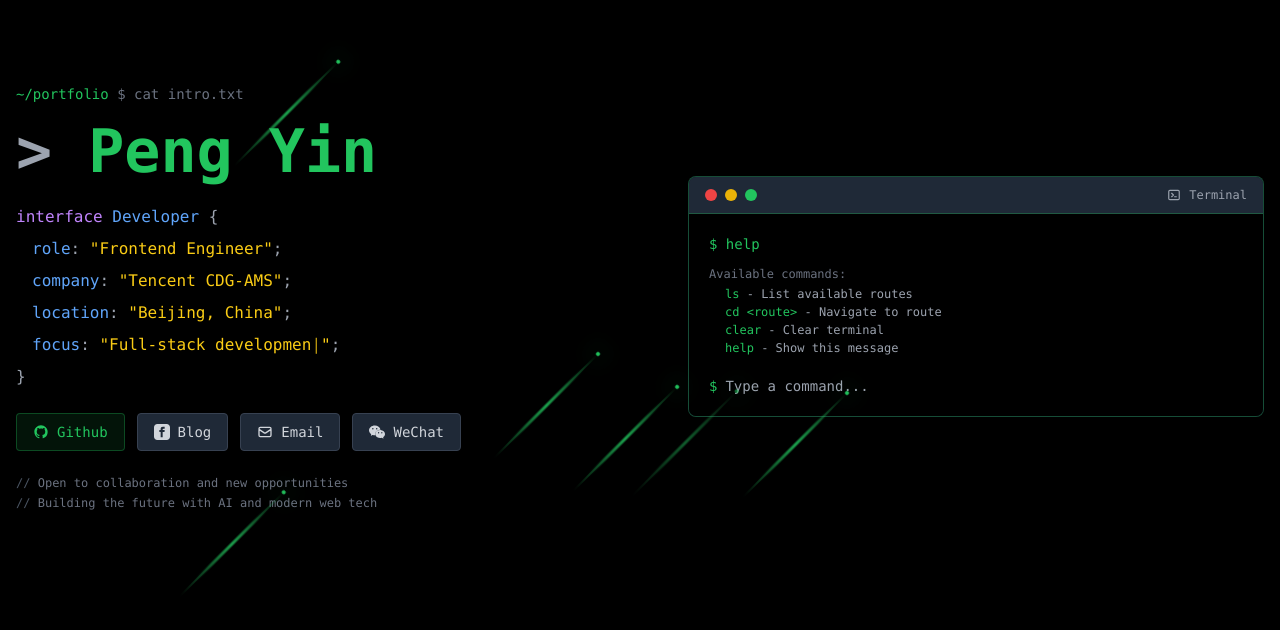
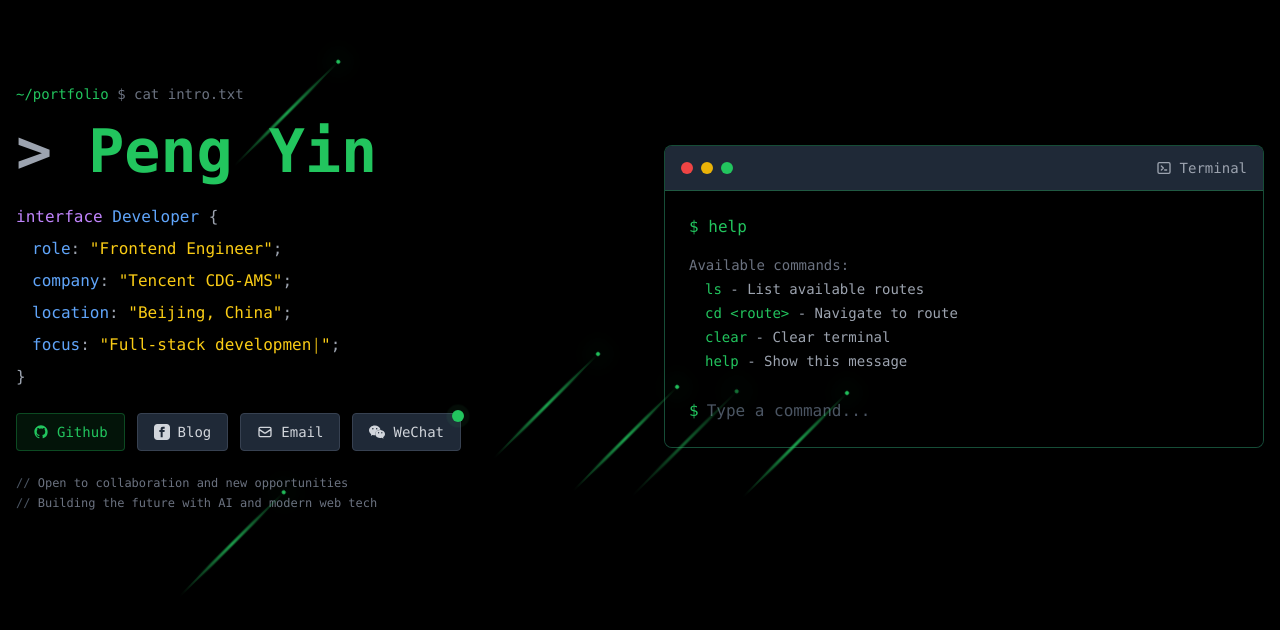
Before and after one commit to peng-yin/note, a Next.js app: page / in a window 1280 px wide. Shown: the part 104-734 px from the top of the page. Built offline with nearby package versions, Linux system fonts and the light colour scheme.

Commit message:
feat: update

```diff
--- a/app/globals.css
+++ b/app/globals.css
@@ -33,10 +33,29 @@
   background: #444;
 }
 
+/* Terminal input cursor */
+input[type="text"]:focus {
+  caret-color: #22c55e;
+}
+
+input[type="text"]::placeholder {
+  color: #4b5563;
+}
+
+/* Make caret thicker */
+@supports (caret-shape: block) {
+  input[type="text"] {
+    caret-shape: block;
+  }
+}
+
 /* Shooting stars animation */
 @keyframes shooting-star {
   0% {
     transform: translateX(0) translateY(0) rotate(-45deg);
+    opacity: 0;
+  }
+  5% {
     opacity: 1;
   }
   70% {
@@ -55,7 +74,9 @@
   background: rgba(34, 197, 94, 1);
   border-radius: 50%;
   box-shadow: 0 0 20px rgba(34, 197, 94, 1), 0 0 40px rgba(34, 197, 94, 0.5);
-  animation: shooting-star 3s linear infinite;
+  transform: rotate(-45deg);
+  opacity: 0;
+  will-change: transform, opacity;
 }
 
 .shooting-star::before {
@@ -73,41 +94,41 @@
 .shooting-star:nth-child(1) {
   top: 10%;
   right: 10%;
+  animation: shooting-star 3s linear infinite;
   animation-delay: 0s;
-  animation-duration: 3s;
 }
 
 .shooting-star:nth-child(2) {
   top: 20%;
   right: 30%;
+  animation: shooting-star 2.5s linear infinite;
   animation-delay: 1.5s;
-  animation-duration: 2.5s;
 }
 
 .shooting-star:nth-child(3) {
   top: 30%;
   right: 50%;
+  animation: shooting-star 3.5s linear infinite;
   animation-delay: 3s;
-  animation-duration: 3.5s;
 }
 
 .shooting-star:nth-child(4) {
   top: 40%;
   right: 20%;
+  animation: shooting-star 2.8s linear infinite;
   animation-delay: 4.5s;
-  animation-duration: 2.8s;
 }
 
 .shooting-star:nth-child(5) {
   top: 15%;
   right: 70%;
+  animation: shooting-star 3.2s linear infinite;
   animation-delay: 2s;
-  animation-duration: 3.2s;
 }
 
 .shooting-star:nth-child(6) {
   top: 50%;
   right: 40%;
+  animation: shooting-star 2.7s linear infinite;
   animation-delay: 5s;
-  animation-duration: 2.7s;
 }
--- a/app/page.tsx
+++ b/app/page.tsx
@@ -1,7 +1,6 @@
 'use client'
 
 import { useState, useEffect } from 'react'
-import Image from 'next/image'
 
 export default function Home() {
   const [terminalInput, setTerminalInput] = useState('')
@@ -128,8 +127,8 @@
               </div>
 
               <div className="bg-white p-4 rounded-lg inline-block mb-4">
-                <Image
-                  src="/wechat-qr.jpg"
+                <img
+                  src="/note/wechat-qr.jpg"
                   alt="WeChat QR Code"
                   width={280}
                   height={280}
@@ -219,12 +218,17 @@
                 </a>
                 <button
                   onClick={() => setShowWeChatModal(true)}
-                  className="group inline-flex items-center gap-2 px-4 py-2 bg-gray-800 hover:bg-gray-700 text-gray-300 rounded border border-gray-700 hover:border-gray-600 transition-all font-mono text-sm"
+                  className="group inline-flex items-center gap-2 px-4 py-2 bg-gray-800 hover:bg-gray-700 text-gray-300 rounded border border-gray-700 hover:border-gray-600 transition-all font-mono text-sm relative"
+                  title="Click to view WeChat QR code"
                 >
                   <svg className="w-4 h-4" fill="currentColor" viewBox="0 0 24 24">
                     <path d="M8.691 2.188C3.891 2.188 0 5.476 0 9.53c0 2.212 1.17 4.203 3.002 5.55a.59.59 0 0 1 .213.665l-.39 1.48c-.019.07-.048.141-.048.213 0 .163.13.295.29.295a.326.326 0 0 0 .167-.054l1.903-1.114a.864.864 0 0 1 .717-.098 10.16 10.16 0 0 0 2.837.403c.276 0 .543-.027.811-.05-.857-2.578.157-4.972 1.932-6.446 1.703-1.415 3.882-1.98 5.853-1.838-.576-3.583-4.196-6.348-8.596-6.348zM5.785 5.991c.642 0 1.162.529 1.162 1.18a1.17 1.17 0 0 1-1.162 1.178A1.17 1.17 0 0 1 4.623 7.17c0-.651.52-1.18 1.162-1.18zm5.813 0c.642 0 1.162.529 1.162 1.18a1.17 1.17 0 0 1-1.162 1.178 1.17 1.17 0 0 1-1.162-1.178c0-.651.52-1.18 1.162-1.18zm5.34 2.867c-1.797-.052-3.746.512-5.28 1.786-1.72 1.428-2.687 3.72-1.78 6.22.942 2.453 3.666 4.229 6.884 4.229.826 0 1.622-.12 2.361-.336a.722.722 0 0 1 .598.082l1.584.926a.272.272 0 0 0 .14.047c.134 0 .24-.111.24-.247 0-.06-.023-.12-.038-.177l-.327-1.233a.582.582 0 0 1-.023-.156.49.49 0 0 1 .201-.398C23.024 18.48 24 16.82 24 14.98c0-3.21-2.931-5.837-6.656-6.088V8.89c-.135-.01-.27-.027-.407-.03zm-2.53 3.274c.535 0 .969.44.969.982a.976.976 0 0 1-.969.983.976.976 0 0 1-.969-.983c0-.542.434-.982.969-.982zm4.844 0c.535 0 .969.44.969.982a.976.976 0 0 1-.969.983.976.976 0 0 1-.969-.983c0-.542.434-.982.969-.982z"/>
                   </svg>
                   <span className="group-hover:translate-x-0.5 transition-transform">WeChat</span>
+                  <span className="absolute -top-1 -right-1 flex h-3 w-3">
+                    <span className="animate-ping absolute inline-flex h-full w-full rounded-full bg-green-400 opacity-75"></span>
+                    <span className="relative inline-flex rounded-full h-3 w-3 bg-green-500"></span>
+                  </span>
                 </button>
               </div>
 
@@ -238,29 +242,29 @@
 
           {/* Right Section - Terminal */}
           <div className="flex items-center justify-center lg:justify-end">
-            <div className="w-full max-w-xl">
+            <div className="w-full max-w-2xl">
               <div className="bg-gray-900 rounded-lg shadow-2xl overflow-hidden border border-green-500/30">
-                <div className="bg-gray-800 px-4 py-2.5 flex items-center justify-between border-b border-green-500/30">
+                <div className="bg-gray-800 px-4 py-3 flex items-center justify-between border-b border-green-500/30">
                   <div className="flex gap-2">
                     <div className="w-3 h-3 rounded-full bg-red-500"></div>
                     <div className="w-3 h-3 rounded-full bg-yellow-500"></div>
                     <div className="w-3 h-3 rounded-full bg-green-500"></div>
                   </div>
-                  <div className="text-xs text-gray-400 font-mono flex items-center gap-2">
-                    <svg className="w-3.5 h-3.5" fill="none" stroke="currentColor" viewBox="0 0 24 24">
+                  <div className="text-sm text-gray-400 font-mono flex items-center gap-2">
+                    <svg className="w-4 h-4" fill="none" stroke="currentColor" viewBox="0 0 24 24">
                       <path strokeLinecap="round" strokeLinejoin="round" strokeWidth={2} d="M8 9l3 3-3 3m5 0h3M5 20h14a2 2 0 002-2V6a2 2 0 00-2-2H5a2 2 0 00-2 2v12a2 2 0 002 2z" />
                     </svg>
                     Terminal
                   </div>
                 </div>
 
-                <div className="bg-black p-5 font-mono text-sm">
-                  <div className="text-green-500 mb-3">
+                <div className="bg-black p-6 font-mono text-base">
+                  <div className="text-green-500 mb-4 text-base">
                     $ help
                   </div>
-                  <div className="text-gray-400 space-y-1 mb-3">
-                    <div className="text-gray-500 text-xs">Available commands:</div>
-                    <div className="pl-4 text-xs space-y-0.5">
+                  <div className="text-gray-400 space-y-1 mb-4">
+                    <div className="text-gray-500 text-sm">Available commands:</div>
+                    <div className="pl-4 text-sm space-y-1">
                       <div><span className="text-green-500">ls</span> - List available routes</div>
                       <div><span className="text-green-500">cd &lt;route&gt;</span> - Navigate to route</div>
                       <div><span className="text-green-500">clear</span> - Clear terminal</div>
@@ -268,7 +272,7 @@
                     </div>
                   </div>
 
-                  <div className="space-y-1 mb-2 max-h-40 overflow-y-auto text-xs">
+                  <div className="space-y-1 mb-3 max-h-48 overflow-y-auto text-sm">
                     {terminalOutput.slice(7, -1).map((line, i) => (
                       <div key={i} className={line.startsWith('$') ? 'text-green-500' : 'text-gray-400'}>
                         {line}
@@ -276,14 +280,15 @@
                     ))}
                   </div>
 
-                  <div className="flex items-center gap-2 text-sm">
+                  <div className="flex items-center gap-2 text-base">
                     <span className="text-green-500">$</span>
                     <input
                       type="text"
                       value={terminalInput}
                       onChange={(e) => setTerminalInput(e.target.value)}
                       onKeyDown={handleTerminalCommand}
-                      className="flex-1 bg-transparent outline-none text-gray-100 caret-green-500"
+                      className="flex-1 bg-transparent outline-none text-gray-100"
+                      style={{ caretColor: '#22c55e' }}
                       placeholder="Type a command..."
                       autoFocus
                     />
```
Also changed, not shown: 1 other file (tests, documents, lock files or other folders).
